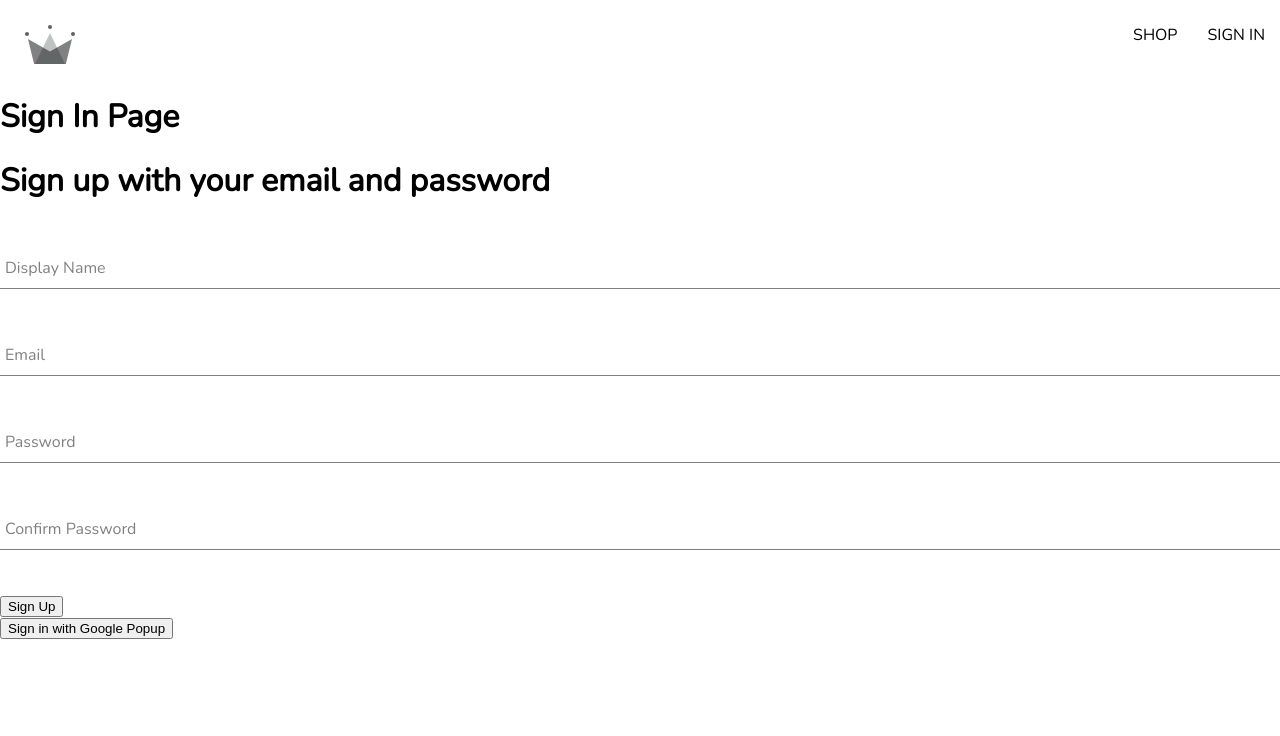
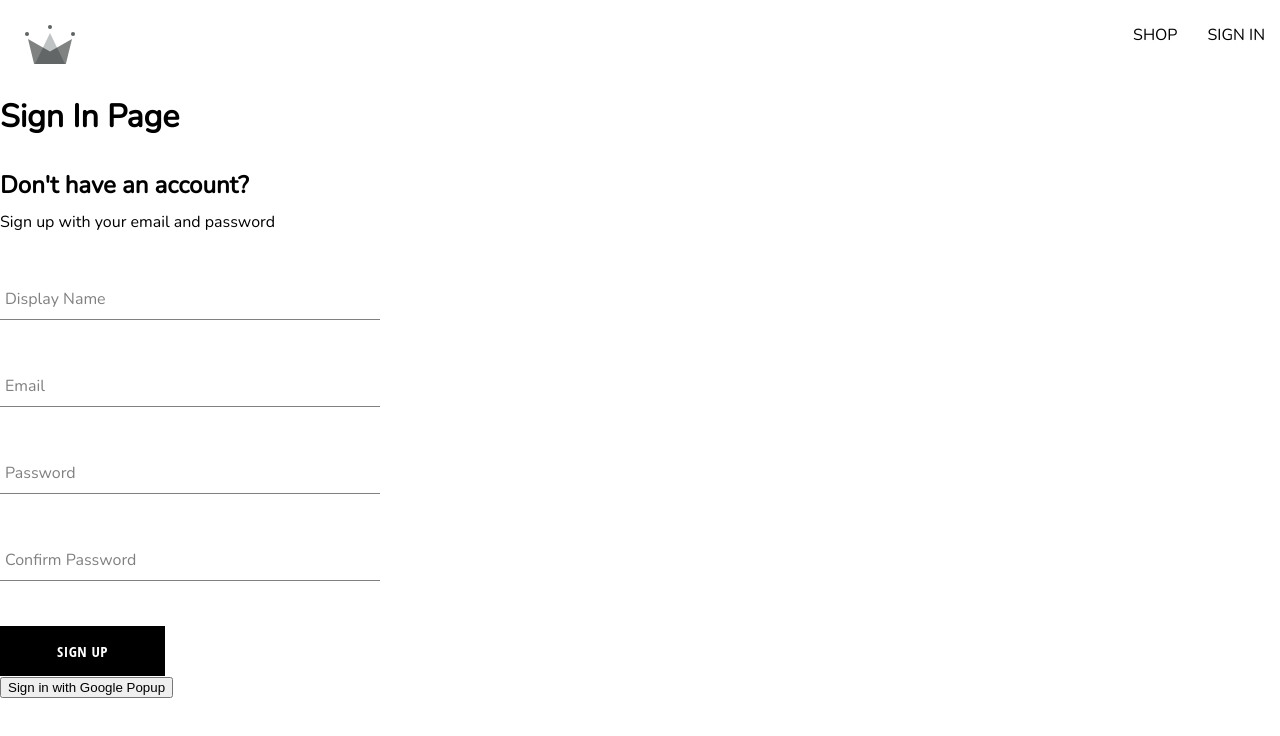
Before and after one commit to eyedoteye/crwn-clothing, a React (Create React App) app: page /sign-in in a window 1280 px wide. Shown: the top 736 px of the page. Built offline with nearby package versions, Linux system fonts and the light colour scheme.

Commit message:
Add button component

```diff
--- /dev/null
+++ b/src/components/button/button.component.jsx
@@ -0,0 +1,19 @@
+import "./button.styles.scss";
+
+const BUTTON_TYPE_CLASSES = {
+  google: "google-sign-in",
+  inverted: "inverted",
+};
+
+const Button = ({ children, buttonType, ...otherProps }) => {
+  return (
+    <button
+      className={`button-container ${BUTTON_TYPE_CLASSES[buttonType]}`}
+      {...otherProps}
+    >
+      {children}
+    </button>
+  );
+};
+
+export default Button;
--- /dev/null
+++ b/src/components/button/button.styles.scss
@@ -0,0 +1,41 @@
+.button-container {
+  min-width: 165px;
+  width: auto;
+  height: 50px;
+  letter-spacing: 0.5px;
+  line-height: 50px;
+  padding: 0 35px 0 35px;
+  font-size: 15px;
+  background-color: black;
+  color: white;
+  text-transform: uppercase;
+  font-family: "Open Sans Condensed";
+  font-weight: bolder;
+  border: none;
+  cursor: pointer;
+  display: flex;
+  justify-content: center;
+  &:hover {
+    background-color: white;
+    color: black;
+    border: 1px solid black;
+  }
+  &.google-sign-in {
+    background-color: #4285f4;
+    color: white;
+    &:hover {
+      background-color: #357ae8;
+      border: none;
+    }
+  }
+  &.inverted {
+    background-color: white;
+    color: black;
+    border: 1px solid black;
+    &:hover {
+      background-color: black;
+      color: white;
+      border: none;
+    }
+  }
+}
--- a/src/components/sign-up-form/sign-up-form.component.jsx
+++ b/src/components/sign-up-form/sign-up-form.component.jsx
@@ -1,4 +1,8 @@
+import "./sign-up-form.styles.scss";
+
 import { useState } from "react";
+
+import Button from "../button/button.component";
 
 import {
   createAuthUserWithEmailAndPassword,
@@ -50,8 +54,9 @@
   };
 
   return (
-    <div>
-      <h1>Sign up with your email and password</h1>
+    <div className="sign-up-container">
+      <h2>Don't have an account?</h2>
+      <span>Sign up with your email and password</span>
       <form onSubmit={handleSubmit}>
         <FormInput
           label="Display Name"
@@ -86,7 +91,7 @@
           value={confirmPassword}
         />
 
-        <button type="submit">Sign Up</button>
+        <Button type="submit">Sign Up</Button>
       </form>
     </div>
   );
--- /dev/null
+++ b/src/components/sign-up-form/sign-up-form.styles.scss
@@ -0,0 +1,9 @@
+.sign-up-container {
+  display: flex;
+  flex-direction: column;
+  width: 380px;
+
+  h2 {
+    margin: 10px 0;
+  }
+}
```
